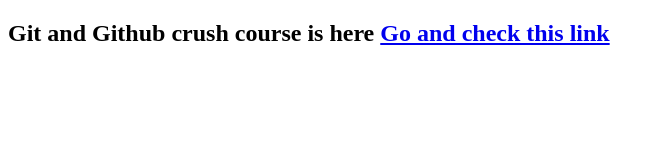
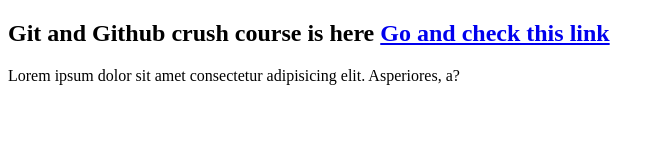
Before and after one commit to mernstackjs/git-github-crash-course, a plain HTML site: page index.html in a window 1280 px wide. Shown: the whole page, without its empty margins (0-663 px from the left). Drawn offline with Linux system fonts and the light colour scheme.

Commit message:
wax cusub

```diff
--- a/index.html
+++ b/index.html
@@ -10,5 +10,8 @@
       Git and Github crush course is here
       <a href="git.com">Go and check this link</a>
     </h2>
+    <main>
+      Lorem ipsum dolor sit amet consectetur adipisicing elit. Asperiores, a?
+    </main>
   </body>
 </html>
```
